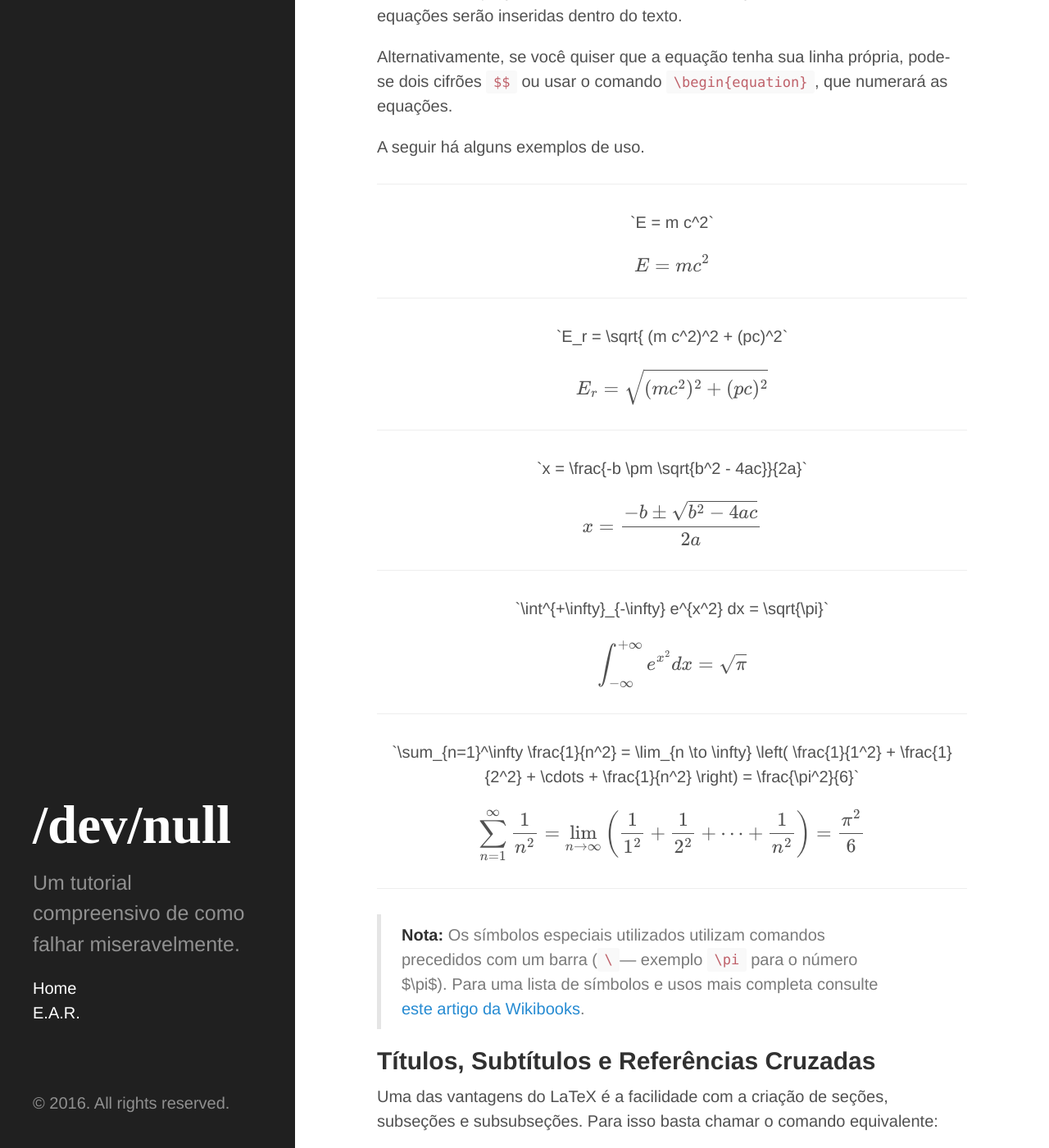
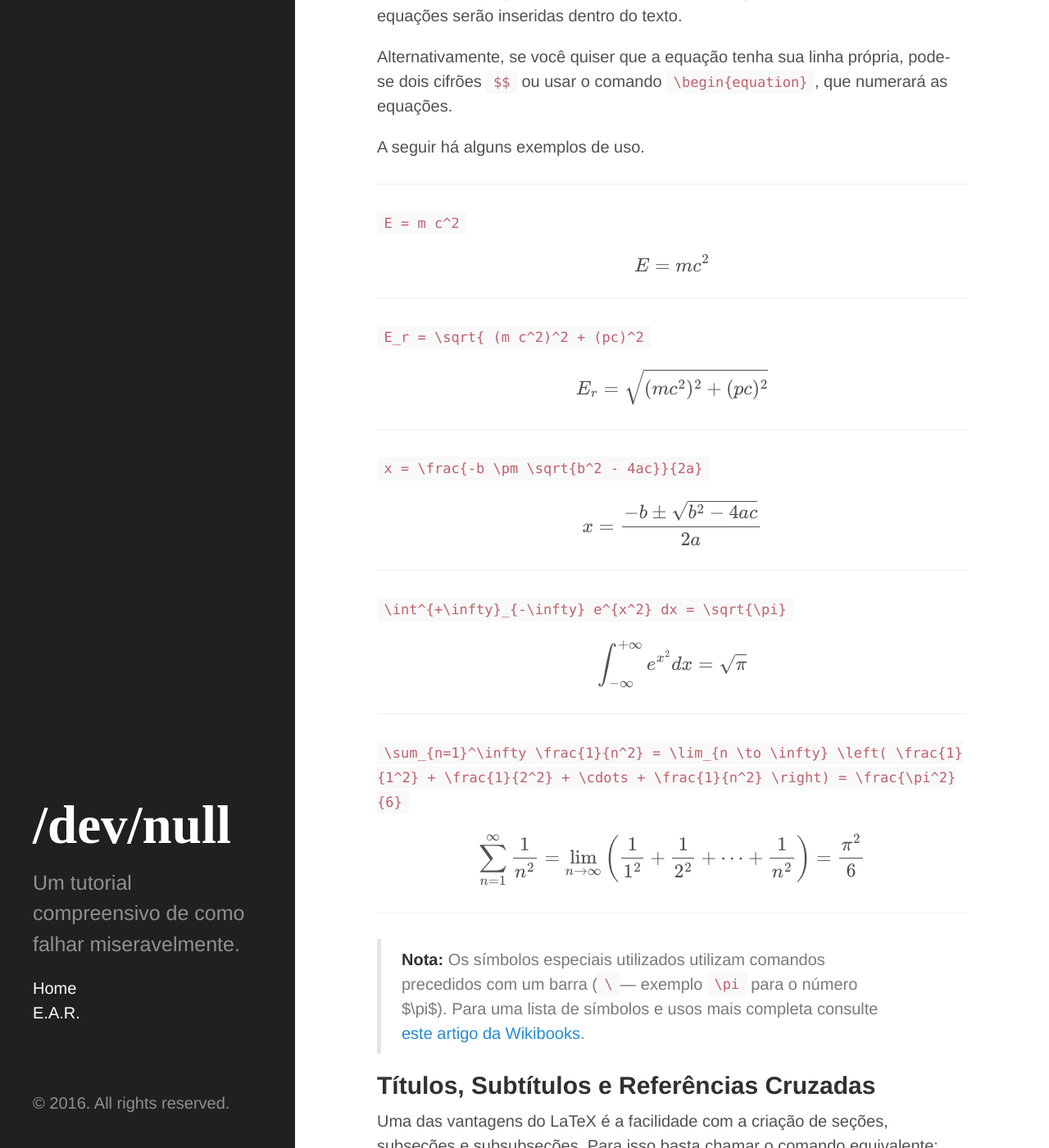
Before and after one commit to bvanelli/bvanelli.github.io, a Jekyll site: the page built from _posts/2016-11-10-introdu-o-ao-latex.markdown, in a window 1280 px wide and 1400 px high, scrolled down 3457 px. Shown: the whole window at 82% size. Built offline with Jekyll 4.4.1, drawn with Linux system fonts in a browser that asks for light colours; formulas are drawn with MathJax 3.

```diff
--- a/_posts/2016-11-10-introdu-o-ao-latex.markdown
+++ b/_posts/2016-11-10-introdu-o-ao-latex.markdown
@@ -119,29 +119,29 @@ Alternativamente, se você quiser que a equação tenha sua linha própria, pode
 A seguir há alguns exemplos de uso.
 
 ----------
-<center> `E = m c^2` </center>
+`E = m c^2`
 
 $$ E = mc^2 $$
 
 ----------
-<center> `E_r = \sqrt{ (m c^2)^2 + (pc)^2` </center>
+`E_r = \sqrt{ (m c^2)^2 + (pc)^2`
 
 $$ E_r = \sqrt{ (m c^2)^2 + (pc)^2 } $$
 
 
 ----------
-<center> `x = \frac{-b \pm \sqrt{b^2 - 4ac}}{2a}` </center>
+`x = \frac{-b \pm \sqrt{b^2 - 4ac}}{2a}`
 
 $$ x = \frac{-b \pm \sqrt{b^2 - 4ac}}{2a} $$
 
 ----------
-<center> `\int^{+\infty}_{-\infty} e^{x^2} dx = \sqrt{\pi}` </center>
+`\int^{+\infty}_{-\infty} e^{x^2} dx = \sqrt{\pi}`
 
 $$ \int^{+\infty}_{-\infty} e^{x^2} dx = \sqrt{\pi} $$
 
 ----------
 
-<center> `\sum_{n=1}^\infty \frac{1}{n^2} = \lim_{n \to \infty} \left( \frac{1}{1^2} + \frac{1}{2^2} + \cdots + \frac{1}{n^2} \right) = \frac{\pi^2}{6}` </center>
+`\sum_{n=1}^\infty \frac{1}{n^2} = \lim_{n \to \infty} \left( \frac{1}{1^2} + \frac{1}{2^2} + \cdots + \frac{1}{n^2} \right) = \frac{\pi^2}{6}`
 
 $$ \sum_{n=1}^\infty \frac{1}{n^2} = \lim_{n \to \infty}\left(\frac{1}{1^2} + \frac{1}{2^2} + \cdots + \frac{1}{n^2} \right) = \frac{\pi^2}{6} $$
 
```
